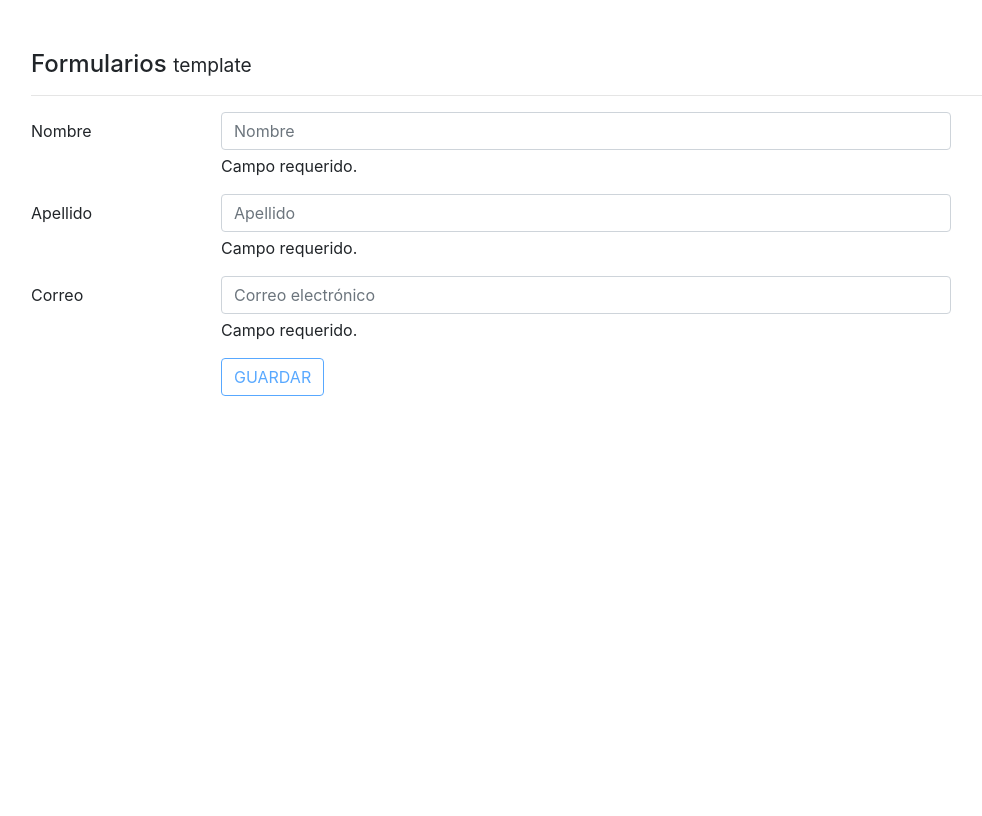
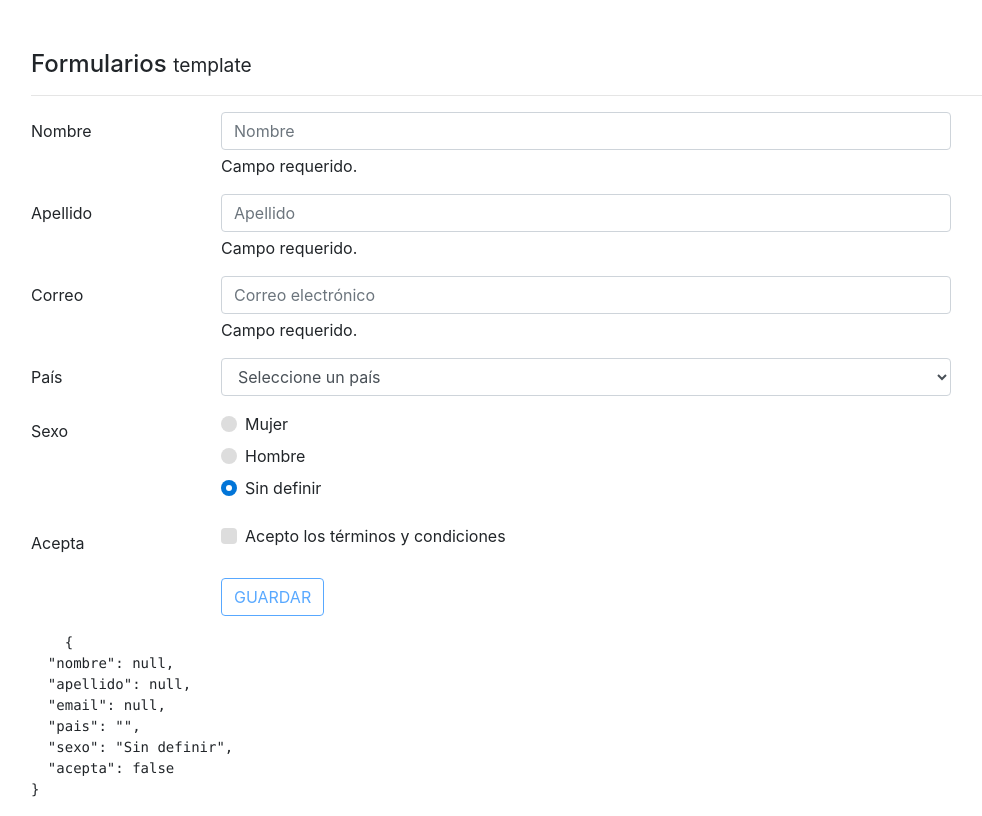
Before and after one commit to vsanchezrod/app6Angular-formularios, an Angular app: page / in a window 1280 px wide. Shown: the whole page, without its empty margins (54-1036 px from the left). Built offline with nearby package versions, Linux system fonts and the light colour scheme.

Commit message:
Selects, radio buttons y checkboxes

```diff
--- a/src/app/components/template/template.component.html
+++ b/src/app/components/template/template.component.html
@@ -50,9 +50,54 @@
                 Formato incorrecto.
             </div>
         </div>
-
     </div>
 
+    <!-- SELECT-->
+    <div class="form-group row">
+        <label class="col-2 col-form-label ">País</label>
+        <div class="col-md-8 ">
+            <select [(ngModel)]="usuario.pais" class="form-control" name="pais">
+                <option value="">Seleccione un país</option>
+                <!-- Se crean las distintas opciones-->
+                <option *ngFor="let pais of paises" value="pais.codigo">{{ pais.nombre }}</option>
+            </select>
+
+        </div>
+    </div>
+
+    <!-- RADIO-->
+    <div class="form-group row">
+        <label class="col-2 col-form-label">Sexo</label>
+        <div class="col-md-8 ">
+
+            <label *ngFor="let sex of sexos" class="custom-control custom-radio">
+                <input [(ngModel)]="usuario.sexo" name="sexo" type="radio" class="custom-control-input" [value]="sex">
+                <span class="custom-control-indicator"></span>
+                <span class="custom-control-description">{{ sex }}</span>
+            </label>
+
+            <!--<label class="custom-control custom-radio">
+                <input [(ngModel)]="usuario.sexo" name="sexo" type="radio" class="custom-control-input" value="Hombre">
+                <span class="custom-control-indicator"></span>
+                <span class="custom-control-description">Hombre</span>
+            </label>-->
+
+        </div>
+    </div>
+
+    <!-- CHECKBOX-->
+    <div class="form-group row">
+        <label class="col-2 col-form-label">Acepta</label>
+        <div class="col-md-8 ">
+            <label class="custom-control custom-checkbox">
+                <input [(ngModel)]="usuario.acepta" name="acepta" type="checkbox" class="custom-control-input" required>
+                <span class="custom-control-indicator"></span>
+                <span class="custom-control-description">Acepto los términos y condiciones </span>
+            </label>
+        </div>
+    </div>
+
+    <!-- BUTTON SUBMIT-->
     <div class="form-group row ">
         <label class="col-2 col-form-label ">&nbsp;</label>
         <div class="input-group col-md-8 ">
@@ -64,3 +109,8 @@
     </div>
 
 </form>
+
+<!-- Para ver el usuario en formato JSON-->
+<pre>
+    {{ usuario | json }}
+</pre>
--- a/src/app/components/template/template.component.ts
+++ b/src/app/components/template/template.component.ts
@@ -9,7 +9,8 @@ import { NgForm } from '@angular/forms';
   selector: 'app-template',
   templateUrl: './template.component.html',
   styles: [`
-    /*.ng-invalid.ng-touched:not(form) {
+    /* Ahora se hace con clases de bootstrap
+    .ng-invalid.ng-touched:not(form) {
       border: 1px solid red;
     }*/
 
@@ -21,8 +22,22 @@ export class TemplateComponent {
   usuario: Object = {
     nombre: null,
     apellido: null,
-    email: null
+    email: null,
+    pais: '',
+    sexo: 'Sin definir',
+    acepta: false
   };
+
+  paises = [{
+    codigo: 'CRI',
+    nombre: 'Costa Rica'
+  },
+  {
+    codigo: 'ESP',
+    nombre: 'España'
+  }];
+
+  sexos: String[] = ['Mujer', 'Hombre', 'Sin definir'];
 
   constructor() { }
 
```
